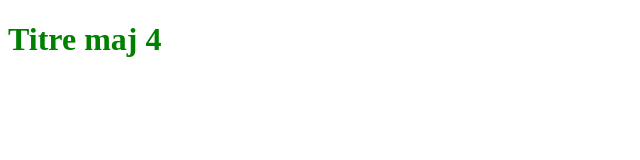
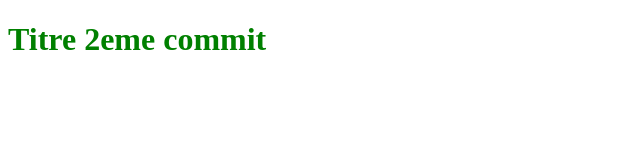
Before and after one commit to ibrahim-cal/OpenclassroomsProject, a plain HTML site: page index.html in a window 1280 px wide. Shown: the whole page, without its empty margins (0-640 px from the left). Drawn offline with Linux system fonts and the light colour scheme.

Commit message:
2eme commit

```diff
--- a/index.html
+++ b/index.html
@@ -5,7 +5,7 @@
 	<link rel="stylesheet" type="text/css" href="style.css">
 </head>
 <body>
-	<h1> Titre maj 4</h1>
+	<h1> Titre 2eme commit</h1>
 
 </body>
 </html>
```
